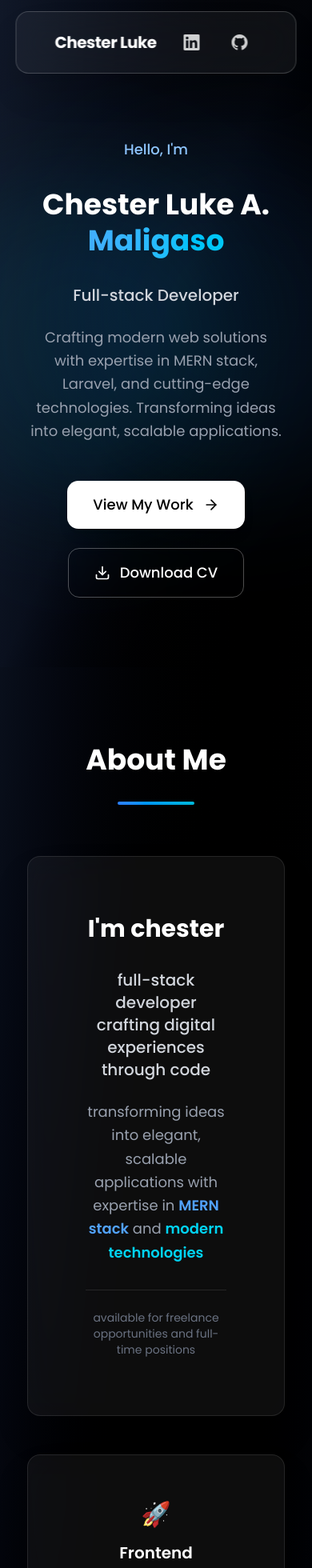
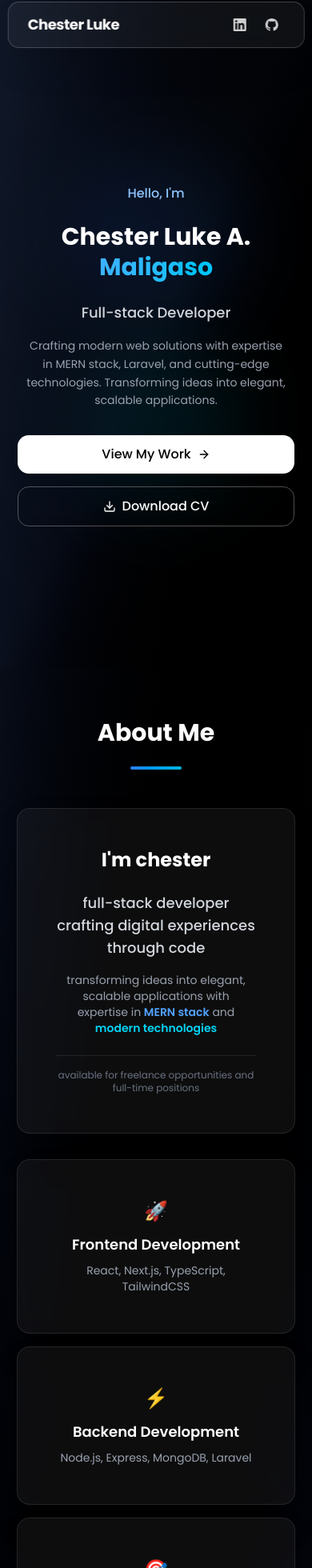
Before and after one commit to Kukaas/Kukaass, a Next.js app: page / in a window 390 px wide. Shown: the part 10-1970 px from the top of the page at 80% size. Built offline with nearby package versions, Linux system fonts and the light colour scheme; no server answers; the database is empty.

Commit message:
Refactor styling and layout across multiple components for improved responsiveness and visual consistency. Adjust padding, margins, and font sizes in the ProjectDetails, About, Contact, ContactCard, Hero, and Navbar components. Enhance button and card designs for better user experience.

```diff
--- a/components/About.tsx
+++ b/components/About.tsx
@@ -5,22 +5,22 @@ import GlassCard from './GlassCard';
 
 export default function About() {
   return (
-    <section id="about" className="py-24 px-4 sm:px-6 lg:px-8">
-      <div className="w-[90%] max-w-4xl mx-auto">
+    <section id="about" className="py-16 sm:py-20 lg:py-24 px-3 sm:px-4 lg:px-8">
+      <div className="w-[95%] sm:w-[90%] max-w-4xl mx-auto">
         <motion.div
           initial={{ opacity: 0, y: 20 }}
           whileInView={{ opacity: 1, y: 0 }}
           transition={{ duration: 0.8 }}
           viewport={{ once: true }}
-          className="text-center mb-16"
+          className="text-center mb-12 sm:mb-16"
         >
-          <h2 className="text-4xl sm:text-5xl font-bold text-white mb-8">
+          <h2 className="text-3xl sm:text-4xl lg:text-5xl font-bold text-white mb-6 sm:mb-8">
             About Me
           </h2>
-          <div className="w-24 h-1 bg-gradient-to-r from-blue-500 to-cyan-500 mx-auto rounded-full" />
+          <div className="w-16 sm:w-20 lg:w-24 h-1 bg-gradient-to-r from-blue-500 to-cyan-500 mx-auto rounded-full" />
         </motion.div>
 
-        <div className="grid lg:grid-cols-2 gap-12 items-center">
+        <div className="grid lg:grid-cols-2 gap-8 sm:gap-10 lg:gap-12 items-center">
           <motion.div
             initial={{ opacity: 0, x: -50 }}
             whileInView={{ opacity: 1, x: 0 }}
@@ -28,27 +28,27 @@ export default function About() {
             viewport={{ once: true }}
             className="text-center lg:text-left"
           >
-            <GlassCard className="h-full p-12">
-              <div className="space-y-8">
+            <GlassCard className="h-full p-6 sm:p-8 lg:p-12">
+              <div className="space-y-6 sm:space-y-8">
                 <div>
-                  <h3 className="text-3xl sm:text-4xl font-bold text-white mb-4">
+                  <h3 className="text-2xl sm:text-3xl lg:text-4xl font-bold text-white mb-3 sm:mb-4">
                     I&apos;m chester
                   </h3>
                 </div>
 
-                <div className="space-y-6 text-lg text-gray-300 leading-relaxed">
-                  <p className="text-xl font-medium">
+                <div className="space-y-4 sm:space-y-6 text-base sm:text-lg text-gray-300 leading-relaxed">
+                  <p className="text-lg sm:text-xl font-medium">
                     full-stack developer crafting digital experiences through code
                   </p>
-                  <p className="text-gray-400">
+                  <p className="text-sm sm:text-base text-gray-400">
                     transforming ideas into elegant, scalable applications with expertise in{' '}
                     <span className="text-blue-400 font-semibold">MERN stack</span> and{' '}
                     <span className="text-cyan-400 font-semibold">modern technologies</span>
                   </p>
                 </div>
 
-                <div className="pt-6 border-t border-white/10">
-                  <p className="text-sm text-gray-500">
+                <div className="pt-4 sm:pt-6 border-t border-white/10">
+                  <p className="text-xs sm:text-sm text-gray-500">
                     available for freelance opportunities and full-time positions
                   </p>
                 </div>
@@ -61,7 +61,7 @@ export default function About() {
             whileInView={{ opacity: 1, x: 0 }}
             transition={{ duration: 0.8 }}
             viewport={{ once: true }}
-            className="space-y-6"
+            className="space-y-4 sm:space-y-6"
           >
             <motion.div
               initial={{ opacity: 0, y: 20 }}
@@ -69,13 +69,13 @@ export default function About() {
               transition={{ duration: 0.6, delay: 0.1 }}
               viewport={{ once: true }}
             >
-              <GlassCard className="p-8">
+              <GlassCard className="p-6 sm:p-8">
                 <div className="text-center">
-                  <div className="text-3xl mb-4">🚀</div>
-                  <h4 className="text-xl font-semibold text-white mb-3">
+                  <div className="text-2xl sm:text-3xl mb-3 sm:mb-4">🚀</div>
+                  <h4 className="text-lg sm:text-xl font-semibold text-white mb-2 sm:mb-3">
                     Frontend Development
                   </h4>
-                  <p className="text-gray-400">
+                  <p className="text-sm sm:text-base text-gray-400">
                     React, Next.js, TypeScript, TailwindCSS
                   </p>
                 </div>
@@ -88,13 +88,13 @@ export default function About() {
               transition={{ duration: 0.6, delay: 0.2 }}
               viewport={{ once: true }}
             >
-              <GlassCard className="p-8">
+              <GlassCard className="p-6 sm:p-8">
                 <div className="text-center">
-                  <div className="text-3xl mb-4">⚡</div>
-                  <h4 className="text-xl font-semibold text-white mb-3">
+                  <div className="text-2xl sm:text-3xl mb-3 sm:mb-4">⚡</div>
+                  <h4 className="text-lg sm:text-xl font-semibold text-white mb-2 sm:mb-3">
                     Backend Development
                   </h4>
-                  <p className="text-gray-400">
+                  <p className="text-sm sm:text-base text-gray-400">
                     Node.js, Express, MongoDB, Laravel
                   </p>
                 </div>
@@ -107,13 +107,13 @@ export default function About() {
               transition={{ duration: 0.6, delay: 0.3 }}
               viewport={{ once: true }}
             >
-              <GlassCard className="p-8">
+              <GlassCard className="p-6 sm:p-8">
                 <div className="text-center">
-                  <div className="text-3xl mb-4">🎯</div>
-                  <h4 className="text-xl font-semibold text-white mb-3">
+                  <div className="text-2xl sm:text-3xl mb-3 sm:mb-4">🎯</div>
+                  <h4 className="text-lg sm:text-xl font-semibold text-white mb-2 sm:mb-3">
                     Full-Stack Solutions
                   </h4>
-                  <p className="text-gray-400">
+                  <p className="text-sm sm:text-base text-gray-400">
                     MERN Stack, REST APIs, GraphQL
                   </p>
                 </div>
--- a/components/Hero.tsx
+++ b/components/Hero.tsx
@@ -12,7 +12,7 @@ export default function Hero() {
   };
 
   return (
-    <section id="home" className="min-h-screen flex items-center justify-center relative overflow-hidden pt-24">
+    <section id="home" className="min-h-screen flex items-center justify-center relative overflow-hidden pt-16 sm:pt-20 lg:pt-24">
       {/* Background gradient */}
       <div className="absolute inset-0 bg-gradient-to-br from-gray-900/20 via-slate-900/20 to-black" />
 
@@ -28,7 +28,7 @@ export default function Hero() {
             repeat: Infinity,
             ease: "linear"
           }}
-          className="absolute top-1/4 left-1/4 w-96 h-96 bg-blue-500/10 rounded-full blur-3xl"
+          className="absolute top-1/4 left-1/4 w-48 h-48 sm:w-64 sm:h-64 lg:w-96 lg:h-96 bg-blue-500/10 rounded-full blur-2xl sm:blur-3xl"
         />
         <motion.div
           animate={{
@@ -40,18 +40,18 @@ export default function Hero() {
             repeat: Infinity,
             ease: "linear"
           }}
-          className="absolute bottom-1/4 right-1/4 w-96 h-96 bg-cyan-500/10 rounded-full blur-3xl"
+          className="absolute bottom-1/4 right-1/4 w-48 h-48 sm:w-64 sm:h-64 lg:w-96 lg:h-96 bg-cyan-500/10 rounded-full blur-2xl sm:blur-3xl"
         />
       </div>
 
-      <div className="relative z-10 text-center w-[90%] max-w-4xl mx-auto px-4 sm:px-6 lg:px-8">
+      <div className="relative z-10 text-center w-[95%] sm:w-[90%] max-w-4xl mx-auto px-3 sm:px-4 lg:px-8">
         <motion.div
           initial={{ opacity: 0, y: 20 }}
           animate={{ opacity: 1, y: 0 }}
           transition={{ duration: 0.8 }}
-          className="mb-8"
+          className="mb-6 sm:mb-8"
         >
-          <h2 className="text-lg sm:text-xl text-blue-300 font-medium mb-6">
+          <h2 className="text-base sm:text-lg lg:text-xl text-blue-300 font-medium mb-4 sm:mb-6">
             Hello, I&apos;m
           </h2>
         </motion.div>
@@ -60,7 +60,7 @@ export default function Hero() {
           initial={{ opacity: 0, y: 20 }}
           animate={{ opacity: 1, y: 0 }}
           transition={{ duration: 0.8, delay: 0.2 }}
-          className="text-4xl sm:text-6xl lg:text-7xl font-bold text-white mb-8 leading-tight"
+          className="text-3xl sm:text-5xl lg:text-6xl xl:text-7xl font-bold text-white mb-6 sm:mb-8 leading-tight"
         >
           Chester Luke A.
           <span className="block bg-gradient-to-r from-blue-400 to-cyan-400 bg-clip-text text-transparent">
@@ -72,12 +72,12 @@ export default function Hero() {
           initial={{ opacity: 0, y: 20 }}
           animate={{ opacity: 1, y: 0 }}
           transition={{ duration: 0.8, delay: 0.4 }}
-          className="mb-12"
+          className="mb-8 sm:mb-12"
         >
-          <h3 className="text-xl sm:text-2xl text-gray-300 font-medium mb-6">
+          <h3 className="text-lg sm:text-xl lg:text-2xl text-gray-300 font-medium mb-4 sm:mb-6">
             Full-stack Developer
           </h3>
-          <p className="text-lg text-gray-400 max-w-3xl mx-auto leading-relaxed">
+          <p className="text-sm sm:text-base lg:text-lg text-gray-400 max-w-3xl mx-auto leading-relaxed px-2 sm:px-0">
             Crafting modern web solutions with expertise in MERN stack, Laravel, and cutting-edge technologies.
             Transforming ideas into elegant, scalable applications.
           </p>
@@ -87,16 +87,16 @@ export default function Hero() {
           initial={{ opacity: 0, y: 20 }}
           animate={{ opacity: 1, y: 0 }}
           transition={{ duration: 0.8, delay: 0.6 }}
-          className="flex flex-col sm:flex-row gap-6 justify-center items-center"
+          className="flex flex-col sm:flex-row gap-4 sm:gap-6 justify-center items-center"
         >
           <motion.button
             whileHover={{ scale: 1.05 }}
             whileTap={{ scale: 0.95 }}
             onClick={scrollToProjects}
-            className="group bg-white text-black px-8 py-4 rounded-xl font-medium text-lg flex items-center gap-3 hover:bg-gray-100 transition-all duration-300 shadow-lg"
+            className="group bg-white text-black px-6 sm:px-8 py-3 sm:py-4 rounded-xl font-medium text-base sm:text-lg flex items-center gap-2 sm:gap-3 hover:bg-gray-100 transition-all duration-300 shadow-lg w-full sm:w-auto justify-center"
           >
             View My Work
-            <ArrowRight className="w-5 h-5 group-hover:translate-x-1 transition-transform" />
+            <ArrowRight className="w-4 h-4 sm:w-5 sm:h-5 group-hover:translate-x-1 transition-transform" />
           </motion.button>
 
           <motion.button
@@ -110,9 +110,9 @@ export default function Hero() {
               link.click();
               document.body.removeChild(link);
             }}
-            className="border border-white/30 text-white px-8 py-4 rounded-xl font-medium text-lg flex items-center gap-3 hover:bg-white/5 transition-all duration-300 backdrop-blur-sm"
+            className="border border-white/30 text-white px-6 sm:px-8 py-3 sm:py-4 rounded-xl font-medium text-base sm:text-lg flex items-center gap-2 sm:gap-3 hover:bg-white/5 transition-all duration-300 backdrop-blur-sm w-full sm:w-auto justify-center"
           >
-            <Download className="w-5 h-5" />
+            <Download className="w-4 h-4 sm:w-5 sm:h-5" />
             Download CV
           </motion.button>
         </motion.div>
--- a/components/Navbar.tsx
+++ b/components/Navbar.tsx
@@ -21,25 +21,25 @@ export default function Navbar() {
       initial={{ y: -100 }}
       animate={{ y: 0 }}
       className={cn(
-        "fixed top-6 left-1/2 transform -translate-x-1/2 z-50 transition-all duration-500",
-        "rounded-2xl border border-white/20 backdrop-blur-2xl",
+        "fixed top-3 sm:top-6 left-1/2 transform -translate-x-1/2 z-50 transition-all duration-500",
+        "rounded-xl sm:rounded-2xl border border-white/20 backdrop-blur-2xl",
         "shadow-2xl shadow-black/20",
-        "w-[90%] max-w-4xl mx-auto",
+        "w-[95%] sm:w-[90%] max-w-4xl mx-auto",
         isScrolled
           ? "bg-white/10 backdrop-blur-3xl shadow-2xl shadow-black/30"
           : "bg-white/5 backdrop-blur-xl"
       )}
     >
-      <div className="px-12 py-4">
+      <div className="px-6 sm:px-8 lg:px-12 py-3 sm:py-4">
         <div className="flex items-center justify-between">
           <motion.div
             whileHover={{ scale: 1.05 }}
-            className="text-xl font-bold text-white tracking-tight"
+            className="text-lg sm:text-xl font-bold text-white tracking-tight"
           >
             Chester Luke
           </motion.div>
 
-          <div className="flex items-center space-x-4">
+          <div className="flex items-center space-x-2 sm:space-x-4">
             {/* LinkedIn Icon */}
             <motion.a
               href="https://www.linkedin.com/in/chester-luke-maligaso-812732359"
@@ -53,9 +53,9 @@ export default function Navbar() {
                 backgroundColor: 'rgba(255, 255, 255, 0.1)'
               }}
               whileTap={{ scale: 0.95 }}
-              className="text-white/80 hover:text-white p-3 rounded-xl transition-all duration-300 hover:bg-white/10"
+              className="text-white/80 hover:text-white p-2 sm:p-3 rounded-lg sm:rounded-xl transition-all duration-300 hover:bg-white/10"
             >
-              <svg className="w-5 h-5" fill="currentColor" viewBox="0 0 24 24">
+              <svg className="w-4 h-4 sm:w-5 sm:h-5" fill="currentColor" viewBox="0 0 24 24">
                 <path d="M20.447 20.452h-3.554v-5.569c0-1.328-.027-3.037-1.852-3.037-1.853 0-2.136 1.445-2.136 2.939v5.667H9.351V9h3.414v1.561h.046c.477-.9 1.637-1.85 3.37-1.85 3.601 0 4.267 2.37 4.267 5.455v6.286zM5.337 7.433c-1.144 0-2.063-.926-2.063-2.065 0-1.138.92-2.063 2.063-2.063 1.14 0 2.064.925 2.064 2.063 0 1.139-.925 2.065-2.064 2.065zm1.782 13.019H3.555V9h3.564v11.452zM22.225 0H1.771C.792 0 0 .774 0 1.729v20.542C0 23.227.792 24 1.771 24h20.451C23.2 24 24 23.227 24 22.271V1.729C24 .774 23.2 0 22.222 0h.003z"/>
               </svg>
             </motion.a>
@@ -73,9 +73,9 @@ export default function Navbar() {
                 backgroundColor: 'rgba(255, 255, 255, 0.1)'
               }}
               whileTap={{ scale: 0.95 }}
-              className="text-white/80 hover:text-white p-3 rounded-xl transition-all duration-300 hover:bg-white/10"
+              className="text-white/80 hover:text-white p-2 sm:p-3 rounded-lg sm:rounded-xl transition-all duration-300 hover:bg-white/10"
             >
-              <svg className="w-5 h-5" fill="currentColor" viewBox="0 0 24 24">
+              <svg className="w-4 h-4 sm:w-5 sm:h-5" fill="currentColor" viewBox="0 0 24 24">
                 <path d="M12 0c-6.626 0-12 5.373-12 12 0 5.302 3.438 9.8 8.207 11.387.599.111.793-.261.793-.577v-2.234c-3.338.726-4.033-1.416-4.033-1.416-.546-1.387-1.333-1.756-1.333-1.756-1.089-.745.083-.729.083-.729 1.205.084 1.839 1.237 1.839 1.237 1.07 1.834 2.807 1.304 3.492.997.107-.775.418-1.305.762-1.604-2.665-.305-5.467-1.334-5.467-5.931 0-1.311.469-2.381 1.236-3.221-.124-.303-.535-1.524.117-3.176 0 0 1.008-.322 3.301 1.23.957-.266 1.983-.399 3.003-.404 1.02.005 2.047.138 3.006.404 2.291-1.552 3.297-1.23 3.297-1.23.653 1.653.242 2.874.118 3.176.77.84 1.235 1.911 1.235 3.221 0 4.609-2.807 5.624-5.479 5.921.43.372.823 1.102.823 2.222v3.293c0 .319.192.694.801.576 4.765-1.589 8.199-6.086 8.199-11.386 0-6.627-5.373-12-12-12z"/>
               </svg>
             </motion.a>
```
Also changed, not shown: app/projects/[id]/page.tsx (+76 -76 lines), components/Contact.tsx (+6 -6 lines), components/ContactCard.tsx (+12 -12 lines).
